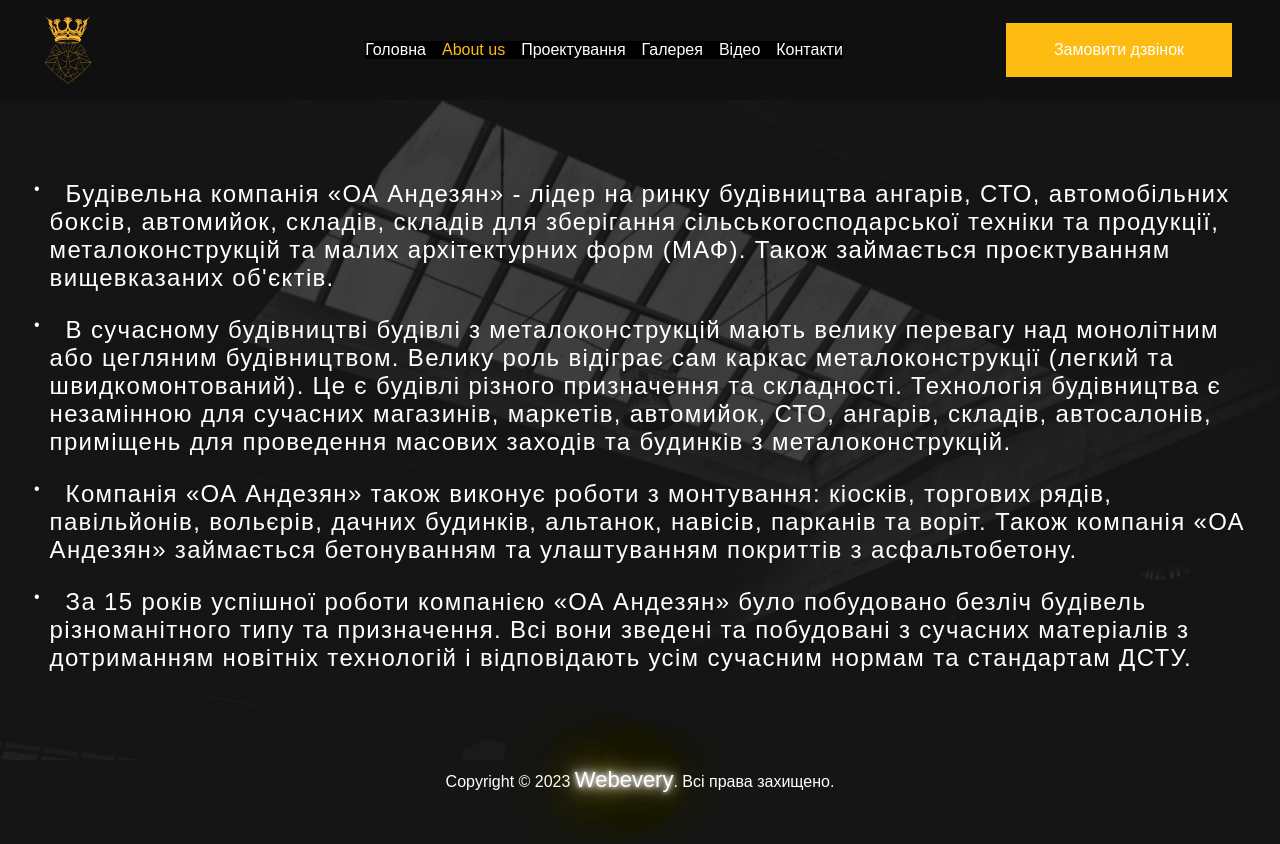
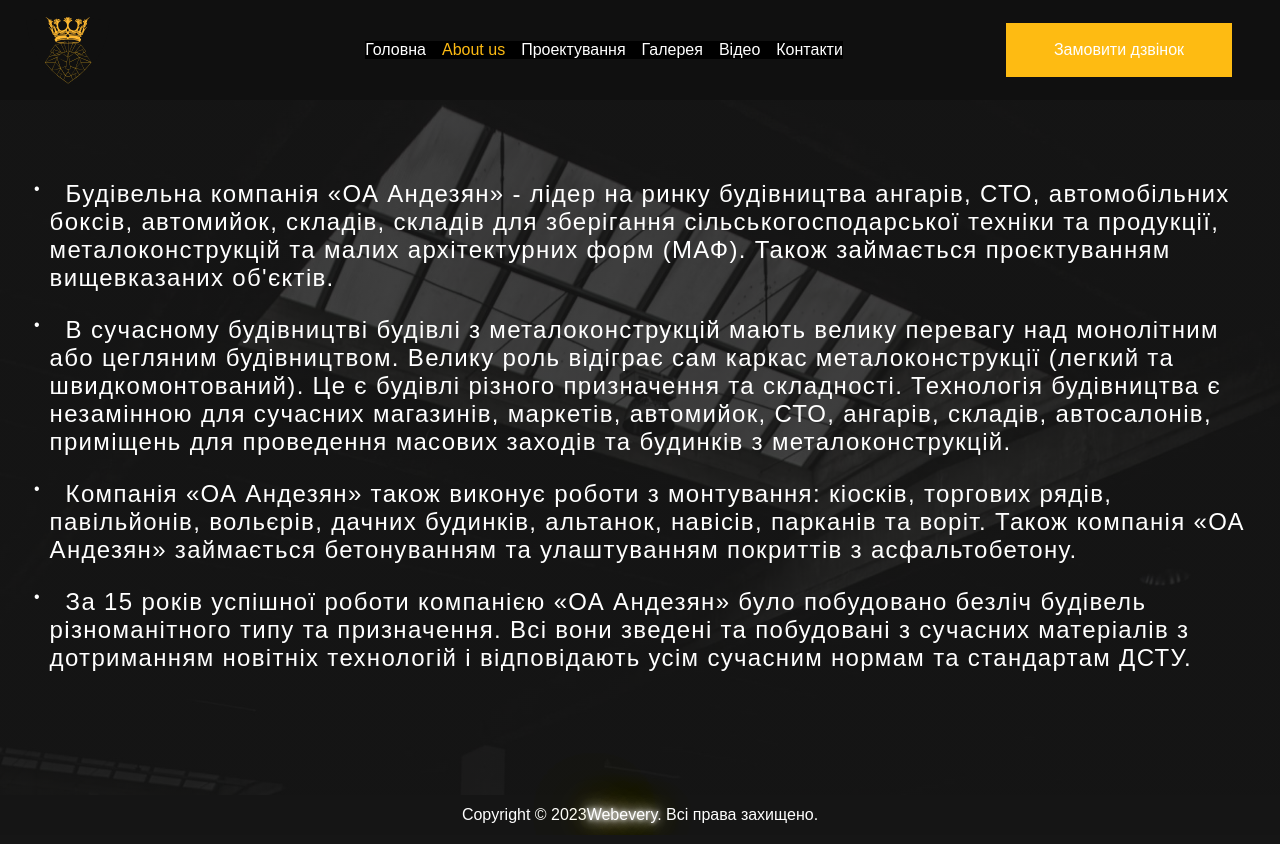
Before and after one commit to VolodymyrKavun/andezyan-build-site, a Next.js app: page /aboutUs in a window 1280 px wide. Built offline with nearby package versions, Linux system fonts and the light colour scheme; a web font is replaced by a local one.

Commit message:
fixed_btn_back_to_top

```diff
--- a/src/components/forLayout/Footer/Footer.jsx
+++ b/src/components/forLayout/Footer/Footer.jsx
@@ -6,7 +6,7 @@ const Footer = () => {
     <footer>
       <div className={styles.container}>
         <p className={styles.text}>
-          Copyright &copy; 2023{' '}
+          Copyright &copy; 2023
           <span className={styles.textNeon}>Webevery</span>. Всі права захищено.
         </p>
       </div>
--- a/src/components/forLayout/Footer/Footer.module.css
+++ b/src/components/forLayout/Footer/Footer.module.css
@@ -18,7 +18,7 @@
 .textNeon {
   color: var(--main-color);
   animation: neon 4s infinite;
-  font-size: 22px;
+  font-size: 16px;
 }
 
 @keyframes neon {
--- a/src/components/screens/AboutUs/AboutUs.module.css
+++ b/src/components/screens/AboutUs/AboutUs.module.css
@@ -1,7 +1,7 @@
 .container {
   padding: 40px 34px 40px 34px;
   width: 100%;
-  min-height: calc(100vh - 140px);
+  min-height: calc(100vh - 105px);
 
   @media screen and (min-width: 768px) {
     padding: 80px 34px 80px 34px;
--- a/src/components/screens/Design/Design.module.css
+++ b/src/components/screens/Design/Design.module.css
@@ -5,7 +5,7 @@
   background: url('/design/bg_image_design_min.jpg');
   background-position: center;
   background-size: cover;
-  min-height: calc(100vh - 140px);
+  min-height: calc(100vh - 105px);
 
   @media screen and (min-width: 768px) {
     padding: 80px 34px 80px 34px;
--- a/src/components/screens/DesingCategory/DesignCategory.module.css
+++ b/src/components/screens/DesingCategory/DesignCategory.module.css
@@ -5,7 +5,7 @@
   background: url('/design/bg_image_design_min.jpg');
   background-position: center;
   background-size: cover;
-  min-height: calc(100vh - 140px);
+  min-height: calc(100vh - 105px);
 }
 
 .list {
--- a/src/components/ui/BackToTop/BackToTop.jsx
+++ b/src/components/ui/BackToTop/BackToTop.jsx
@@ -7,18 +7,22 @@ const BackToTop = () => {
   const [isVisible, setIsVisible] = useState(false);
 
   const toggleIsVisible = () => {
+    if (typeof window !== 'undefined') {
       if (window.scrollY > 300) {
         setIsVisible(true);
       } else {
         setIsVisible(false);
       }
+    }
   };
 
   const scrollToTop = () => {
+    if (typeof window !== 'undefined') {
       window.scrollTo({
         top: 0,
         behavior: 'smooth',
       });
+    }
   };
 
   useEffect(() => {
--- a/src/components/ui/BackToTop/BackToTop.module.css
+++ b/src/components/ui/BackToTop/BackToTop.module.css
@@ -1,5 +1,5 @@
 .visible {
-  opacity: 100;
+  display: block;
   border-radius: 50%;
   border: none;
   position: fixed;
@@ -8,7 +8,7 @@
 }
 
 .notVisible {
-  opacity: 0;
+  display: none;
 }
 
 .visible:hover {
```
Lines whose indentation alone changed are shown as unchanged.
